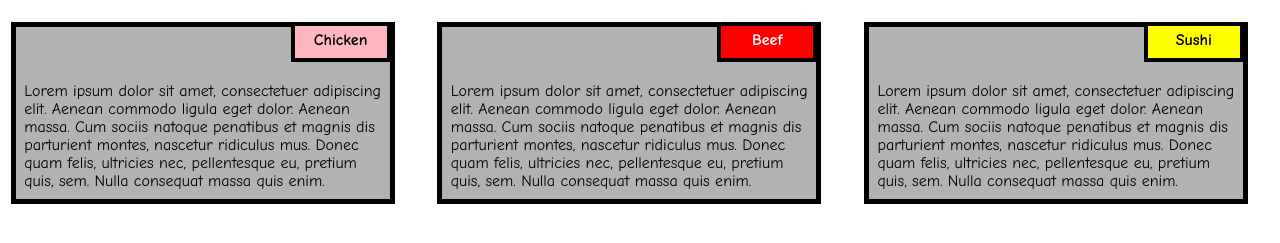
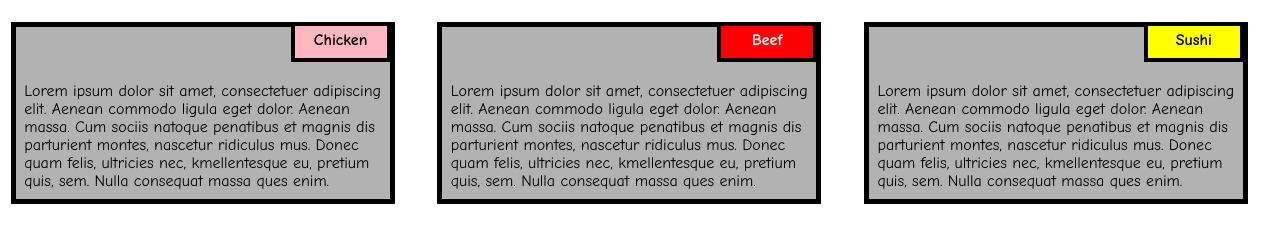
Before and after one commit to AkshitT22/coursera, a plain HTML site: page module2-solution/index.html in a window 1280 px wide. Shown: the part 95-338 px from the top of the page. Drawn offline with Linux system fonts and the light colour scheme.

Commit message:
Update index.html

```diff
--- a/module2-solution/index.html
+++ b/module2-solution/index.html
@@ -2,7 +2,7 @@
 <html>
 <head>
 
-<title>Responsive Layout</title>
+<title>Assignment solution</title>
 <meta name="viewport" content="width=device-width, initial-scale=1">
 <link rel="stylesheet" type="text/css" href="stylesheet/style.css">
 
@@ -15,21 +15,21 @@
   <div class="col-lg-4 col-md-6 col-sm-12">
   	<div class="box">
   		<p class="content-name name1">Chicken</p>
-  		<p class="content">Lorem ipsum dolor sit amet, consectetuer adipiscing elit. Aenean commodo ligula eget dolor. Aenean massa. Cum sociis natoque penatibus et magnis dis parturient montes, nascetur ridiculus mus. Donec quam felis, ultricies nec, pellentesque eu, pretium quis, sem. Nulla consequat massa quis enim.</p>
+  		<p class="content">Lorem ipsum dolor sit amet, consectetuer adipiscing elit. Aenean commodo ligula eget dolor. Aenean massa. Cum sociis natoque penatibus et magnis dis parturient montes, nascetur ridiculus mus. Donec quam felis, ultricies nec, kmellentesque eu, pretium quis, sem. Nulla consequat massa ques enim.</p>
   	</div>
   </div>
 
   <div class="col-lg-4 col-md-6 col-sm-12">
   	<div class="box">
    		<p class="content-name name2">Beef</p>
-   		<p class="content">Lorem ipsum dolor sit amet, consectetuer adipiscing elit. Aenean commodo ligula eget dolor. Aenean massa. Cum sociis natoque penatibus et magnis dis parturient montes, nascetur ridiculus mus. Donec quam felis, ultricies nec, pellentesque eu, pretium quis, sem. Nulla consequat massa quis enim.</p>
+   		<p class="content">Lorem ipsum dolor sit amet, consectetuer adipiscing elit. Aenean commodo ligula eget dolor. Aenean massa. Cum sociis natoque penatibus et magnis dis parturient montes, nascetur ridiculus mus. Donec quam felis, ultricies nec, kmellentesque eu, pretium quis, sem. Nulla consequat massa ques enim.</p>
   	</div>
   </div>
 
   <div class="col-lg-4 col-md-12 col-sm-12">
   	<div class="box">
   		<p class="content-name name3">Sushi</p>
-  		<p class="content">Lorem ipsum dolor sit amet, consectetuer adipiscing elit. Aenean commodo ligula eget dolor. Aenean massa. Cum sociis natoque penatibus et magnis dis parturient montes, nascetur ridiculus mus. Donec quam felis, ultricies nec, pellentesque eu, pretium quis, sem. Nulla consequat massa quis enim.</p>
+  		<p class="content">Lorem ipsum dolor sit amet, consectetuer adipiscing elit. Aenean commodo ligula eget dolor. Aenean massa. Cum sociis natoque penatibus et magnis dis parturient montes, nascetur ridiculus mus. Donec quam felis, ultricies nec, kmellentesque eu, pretium quis, sem. Nulla consequat massa ques enim.</p>
   	</div>
   </div>
 
```
